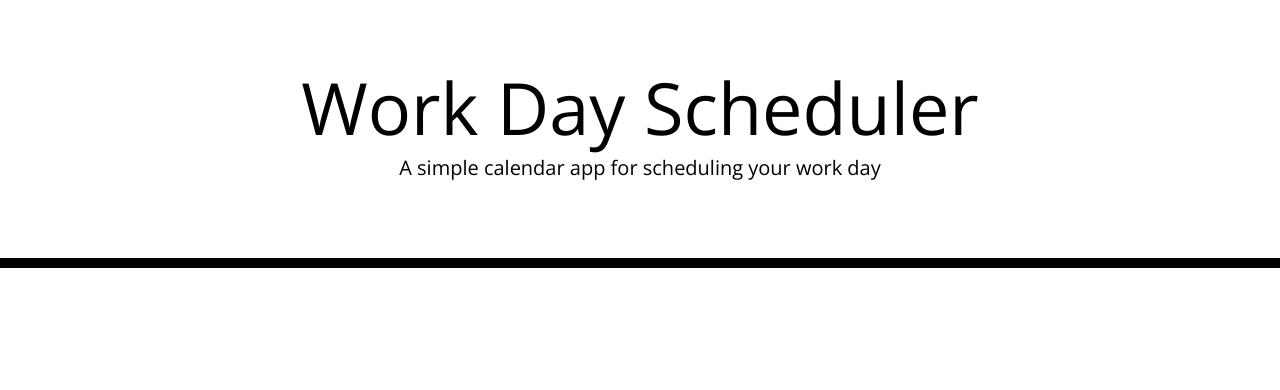
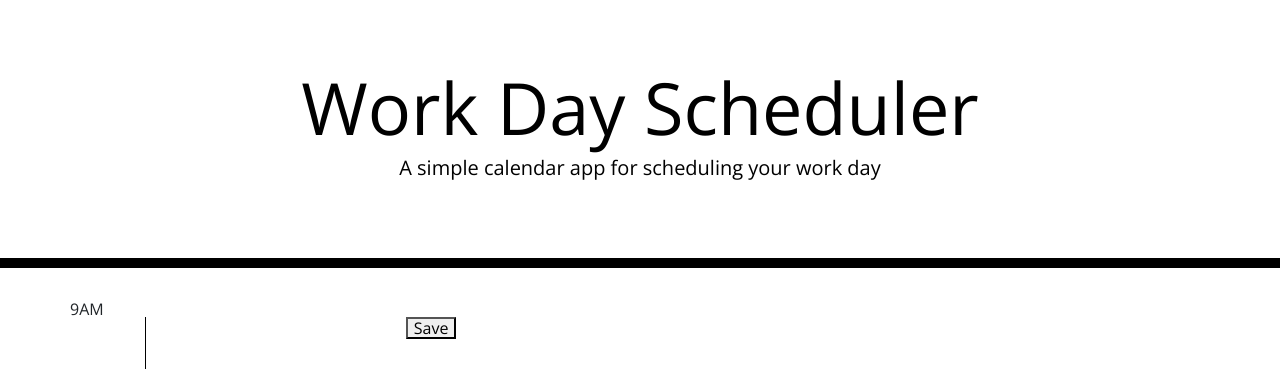
Before and after one commit to namgiwoong/day-scheduler, a plain HTML site: page index.html in a window 1280 px wide. Drawn offline with nearby package versions, Linux system fonts and the light colour scheme.

Commit message:
worked on timeblock in html.

```diff
--- a/index.html
+++ b/index.html
@@ -30,6 +30,15 @@
     </header>
     <div class="container">
       <!-- Timeblocks go here -->
+      <div class="row">
+        <div>9AM</div>
+        <div>
+          <textarea></textarea>
+        </div>
+        <div>
+          <button data-hour="9">Save</button>
+        </div>
+      </div>
     </div>
 
     <script src="https://cdnjs.cloudflare.com/ajax/libs/jquery/3.2.1/jquery.min.js"></script>
```
